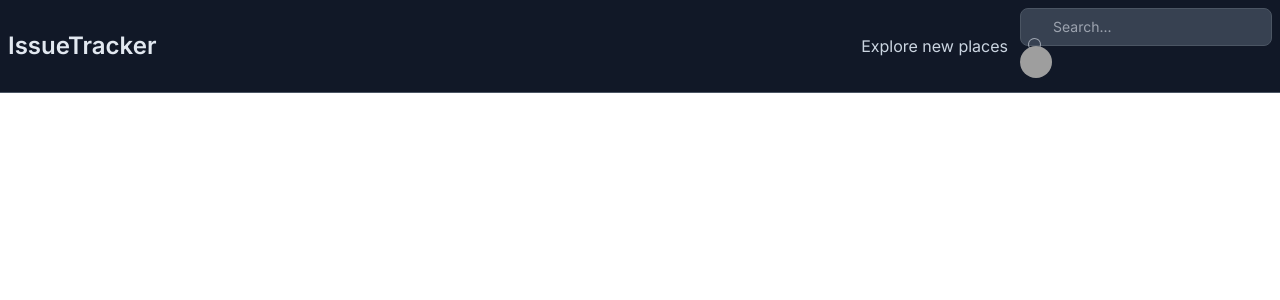
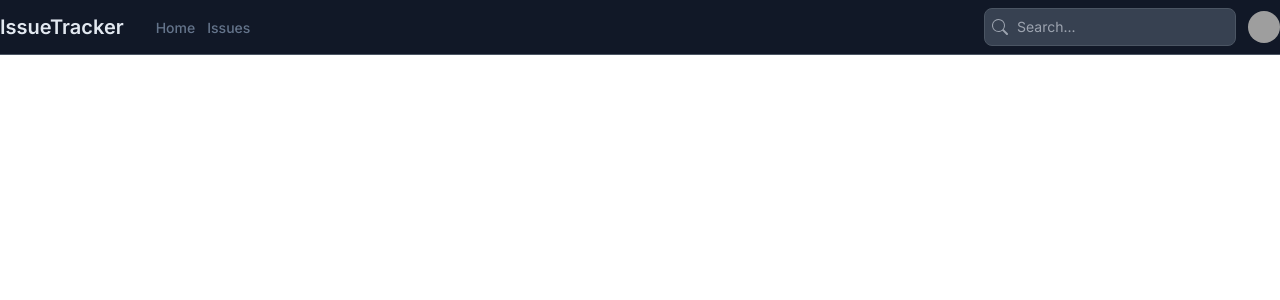
Before and after one commit to KennyMwendwaX/task-trace, a Next.js app: page / in a window 1280 px wide. Shown: the top 300 px of the page. Built offline with nearby package versions, Linux system fonts and the light colour scheme; grey boxes are pictures that could not be loaded.

Commit message:
Added a Navbar

```diff
--- a/components/Navbar.tsx
+++ b/components/Navbar.tsx
@@ -22,14 +22,27 @@ export default function Navbar() {
   return (
     <>
       <nav className="bg-gray-900 fixed w-full z-20 top-0 left-0 border-b border-gray-600">
-        <div className="max-w-screen-xl flex flex-wrap items-center justify-between mx-auto p-2">
-          <Link href="/" className="flex items-center">
-            <span className="self-center text-2xl font-semibold whitespace-nowrap text-slate-200">
+        <div className="max-w-screen-xl flex flex-wrap items-center justify-between mx-auto py-2">
+          <div className="flex items-center space-x-8">
+            <Link href="/">
+              <span className="self-center text-xl font-semibold whitespace-nowrap text-slate-200">
                 IssueTracker
               </span>
             </Link>
+            <div className="space-x-3">
+              <Link
+                href="/"
+                className="text-sm font-medium text-muted-foreground transition-colors hover:text-primary">
+                Home
+              </Link>
+              <Link
+                href="/"
+                className="text-sm font-medium text-muted-foreground transition-colors hover:text-primary">
+                Issues
+              </Link>
+            </div>
+          </div>
           <div className="flex md:order-2 items-center space-x-3">
-            <div className="text-slate-300">Explore new places</div>
             <div className="relative hidden md:block">
               <div className="absolute inset-y-0 left-0 flex items-center pl-2 pointer-events-none">
                 <BsSearch className="text-gray-400" />
@@ -41,6 +54,7 @@ export default function Navbar() {
                 className="block w-full outline-none p-2 pl-8 text-sm border rounded-lg bg-gray-700 border-gray-600 placeholder-gray-400 text-white focus:ring-blue-500 focus:border-blue-500"
                 placeholder="Search..."
               />
+            </div>
             <DropdownMenu>
               <DropdownMenuTrigger asChild>
                 <Button
@@ -49,7 +63,7 @@ export default function Navbar() {
                   <Avatar className="h-8 w-8">
                     <AvatarImage src="/avatars/01.png" alt="@shadcn" />
                     <AvatarFallback>
-                        <FaUserCircle />
+                      <FaUserCircle size={32} />
                     </AvatarFallback>
                   </Avatar>
                 </Button>
@@ -88,7 +102,6 @@ export default function Navbar() {
             </DropdownMenu>
           </div>
         </div>
-        </div>
       </nav>
     </>
   );
```
Lines whose indentation alone changed are shown as unchanged.
